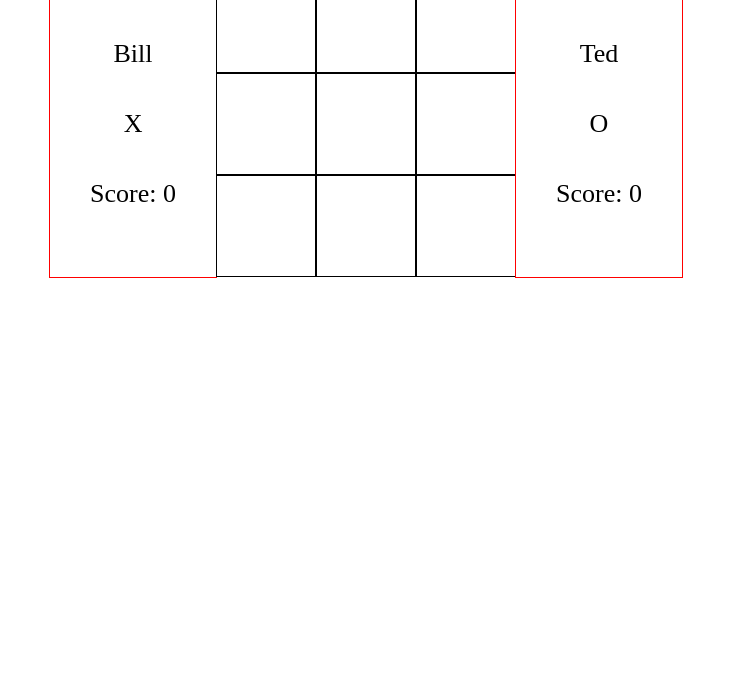
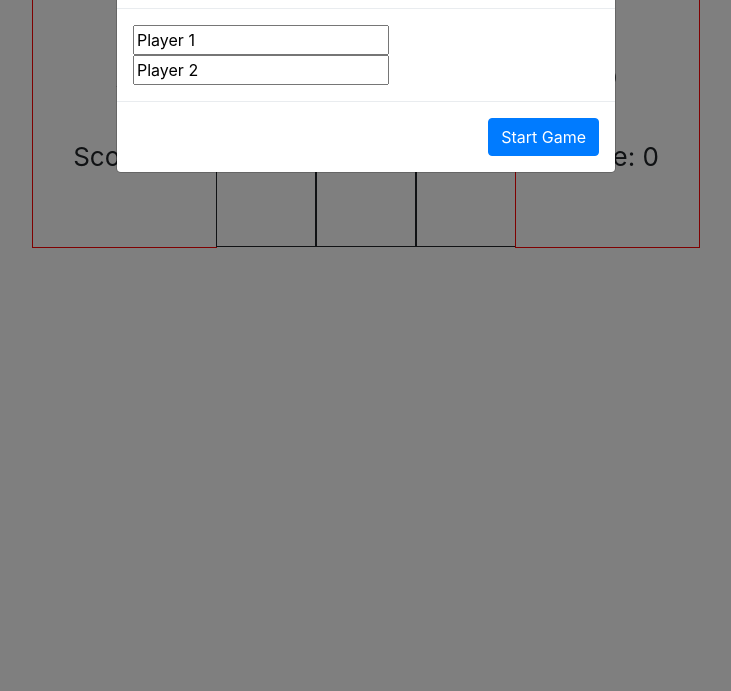
Before and after one commit to Christler/tic-tac-toe, a plain HTML site: page index.html in a window 1280 px wide. Shown: the part 109-800 px from the top of the page, without its empty margins (274-1005 px from the left). Drawn offline with nearby package versions, Linux system fonts and the light colour scheme.

Commit message:
added modal for player name entry

```diff
--- a/index.html
+++ b/index.html
@@ -6,10 +6,27 @@
     <meta http-equiv="X-UA-Compatible" content="IE=edge">
     <meta name="viewport" content="width=device-width, initial-scale=1.0">
     <link rel="stylesheet" href="style.css">
+    <link rel="stylesheet" href="https://maxcdn.bootstrapcdn.com/bootstrap/4.0.0/css/bootstrap.min.css" integrity="sha384-Gn5384xqQ1aoWXA+058RXPxPg6fy4IWvTNh0E263XmFcJlSAwiGgFAW/dAiS6JXm" crossorigin="anonymous">
     <title>Tic-Tac-Toe</title>
 </head>
 
 <body>
+    <div class="modal">
+        <div class="modal-dialog">
+            <div class="modal-content">
+                <div class="modal-header">
+                    <h1>Enter Names</h1>
+                </div>
+                <div class="modal-body">
+                    <input type="text" class="player1Input" name="player1Input" value="Player 1">
+                    <input type="text" class="player2Input" name="player2Input" value="Player 2">
+                </div>
+                <div class="modal-footer">
+                    <button class="startGame btn btn-primary">Start Game</button>
+                </div>
+            </div>
+        </div>
+    </div>
     <h1>Tic-Tac-Toe</h1>
     <div class="main">
         <div class="leftSide">
@@ -37,6 +54,9 @@
     <div class="gameStatus"></div>
     <button class="startBtn">New Game</button>
 
+    <script src="https://code.jquery.com/jquery-3.2.1.slim.min.js" integrity="sha384-KJ3o2DKtIkvYIK3UENzmM7KCkRr/rE9/Qpg6aAZGJwFDMVNA/GpGFF93hXpG5KkN" crossorigin="anonymous"></script>
+<script src="https://cdnjs.cloudflare.com/ajax/libs/popper.js/1.12.9/umd/popper.min.js" integrity="sha384-ApNbgh9B+Y1QKtv3Rn7W3mgPxhU9K/ScQsAP7hUibX39j7fakFPskvXusvfa0b4Q" crossorigin="anonymous"></script>
+<script src="https://maxcdn.bootstrapcdn.com/bootstrap/4.0.0/js/bootstrap.min.js" integrity="sha384-JZR6Spejh4U02d8jOt6vLEHfe/JQGiRRSQQxSfFWpi1MquVdAyjUar5+76PVCmYl" crossorigin="anonymous"></script>
     <script src="script.js"></script>
 </body>
 
--- a/script.js
+++ b/script.js
@@ -43,12 +43,12 @@ const displayController = () => {
   return { player1Name, player2Name, player1Score, player2Score, gameStatus, startBtn, squares }
 }
 
-function game() {
+function game(player1Input, player2Input) {
   //initialize game
   const board = Gameboard()
   const display = displayController()
-  let player1 = Player("Bill", "X")
-  let player2 = Player("Ted", "O")
+  let player1 = Player(player1Input, "X")
+  let player2 = Player(player2Input, "O")
   let activePlayer = player1
 
   //add event listerners
@@ -127,4 +127,17 @@ function game() {
 
 }
 
-game()
+function modalController(){
+  //show modal on load
+  $('.modal').modal("show")
+  const player1Input = document.querySelector(".player1Input")
+  const player2Input = document.querySelector(".player2Input")
+  const startGame = document.querySelector(".startGame")
+
+  startGame.addEventListener("click", () => {
+    game(player1Input.value, player2Input.value)
+    $('.modal').modal("hide")
+  })
+}
+
+modalController()
--- a/style.css
+++ b/style.css
@@ -32,6 +32,7 @@ h1{
   text-align: center;
   font-size: 100px;
   cursor: pointer;
+  line-height: 1;
 }
 
 .gameStatus{
```
